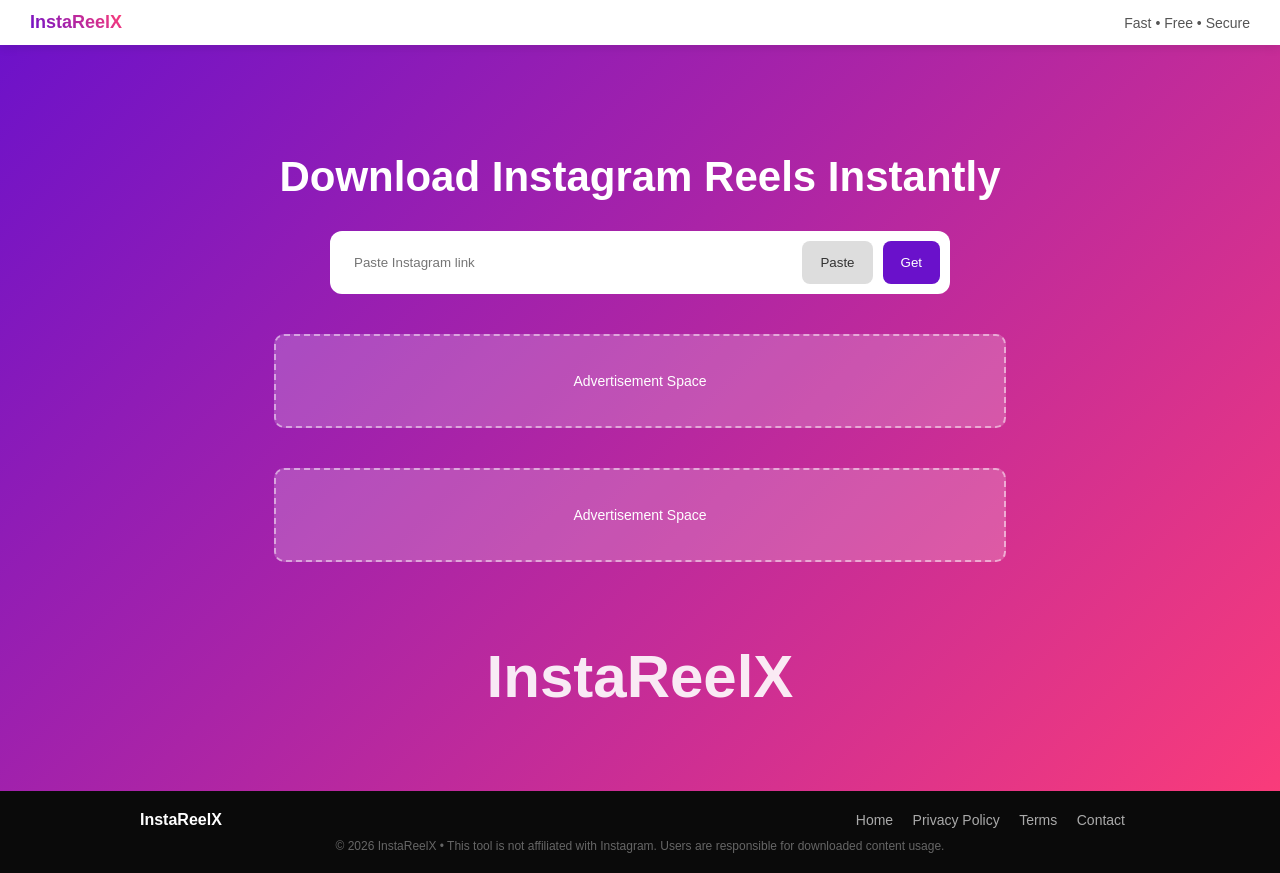
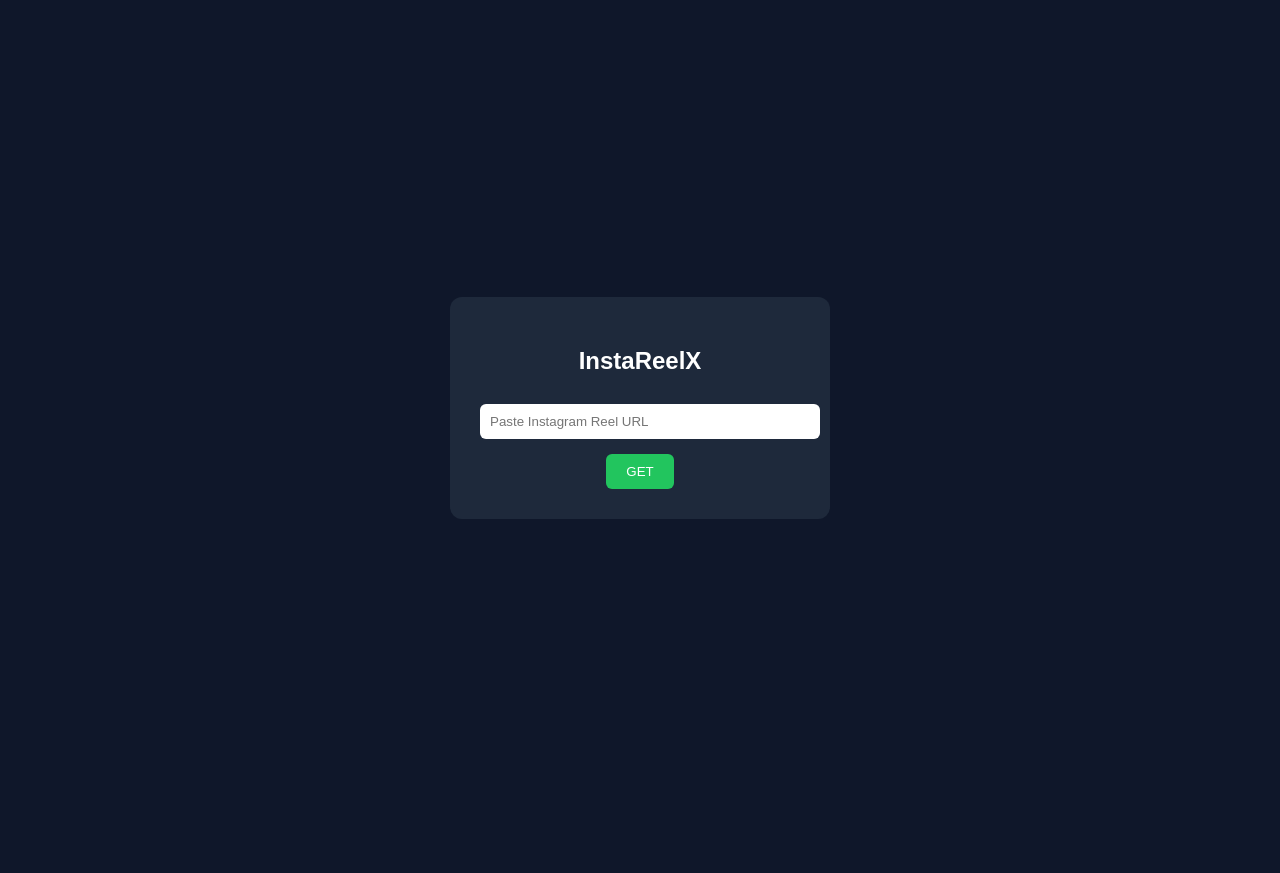
Before and after one commit to shikharyadav007/instareelx, a website: page index.html in a window 1280 px wide. After the commit the page ends 816 px from the top, so only its background shows below. Drawn offline with Linux system fonts and the light colour scheme.

Commit message:
final working version

```diff
--- a/index.html
+++ b/index.html
@@ -1,279 +1,78 @@
 <!DOCTYPE html>
-<html>
+<html lang="en">
 <head>
   <meta charset="UTF-8">
   <title>InstaReelX</title>
+  <meta name="viewport" content="width=device-width, initial-scale=1.0">
 
   <style>
-body{
-  margin:0;
-  font-family:Arial;
-  min-height:100vh;
-  display:flex;
-  flex-direction:column;
-  background: linear-gradient(135deg,#6a11cb,#ff3d77);
-  color:white;
-  text-align:center;
+    body {
+      font-family: Arial;
+      background: #0f172a;
+      color: white;
+      display: flex;
+      justify-content: center;
+      align-items: center;
+      height: 100vh;
     }
 
-/* HEADER */
-.header{
-  background:white;
-  display:flex;
-  justify-content:space-between;
-  align-items:center;
-  padding:12px 30px;
-  box-shadow:0 2px 10px rgba(0,0,0,0.1);
+    .container {
+      text-align: center;
+      background: #1e293b;
+      padding: 30px;
+      border-radius: 12px;
+      width: 320px;
     }
 
-.logo{
-  font-weight:bold;
-  font-size:18px;
-  background:linear-gradient(45deg,#6a11cb,#ff3d77);
-  -webkit-background-clip:text;
-  -webkit-text-fill-color:transparent;
+    input {
+      width: 100%;
+      padding: 10px;
+      margin-top: 10px;
+      border-radius: 6px;
+      border: none;
     }
 
-.header-right{
-  color:#555;
-  font-size:14px;
+    button {
+      margin-top: 15px;
+      padding: 10px 20px;
+      background: #22c55e;
+      border: none;
+      border-radius: 6px;
+      color: white;
+      cursor: pointer;
     }
 
-/* MAIN */
-.hero{
-  flex:1;
-  padding:80px 20px;
-}
-
-h1{
-  font-size:42px;
-}
-
-/* INPUT BOX */
-.box{
-  background:white;
-  border-radius:12px;
-  width:600px;
-  max-width:90%;
-  margin:30px auto;
-  display:flex;
-  padding:10px;
-  gap:10px;
-}
-
-input{
-  flex:1;
-  padding:14px;
-  border:none;
-  outline:none;
-}
-
-button{
-  padding:12px 18px;
-  border:none;
-  cursor:pointer;
-  border-radius:8px;
-}
-
-.get{
-  background:#6a11cb;
-  color:white;
-}
-
-/* 🔥 NEW PASTE BUTTON */
-.paste{
-  background:#ddd;
-  color:#333;
-}
-
-.paste:hover{
-  background:#ccc;
-}
-
-/* VIDEO */
-video{
-  width:400px;
-  max-width:90%;
-  margin-top:20px;
-  border-radius:10px;
-}
-
-.download{
-  margin-top:10px;
-  background:#ff3d77;
-  color:white;
-}
-
-/* BIG LOGO */
-.big-logo{
-  font-size:60px;
-  font-weight:bold;
-  margin-top:80px;
-  opacity:0.9;
-}
-
-/* AD SPACE */
-.ad-box{
-  margin:40px auto;
-  width:728px;
-  max-width:90%;
-  height:90px;
-  background:rgba(255,255,255,0.2);
-  border:2px dashed rgba(255,255,255,0.5);
-  display:flex;
-  align-items:center;
-  justify-content:center;
-  font-size:14px;
-  border-radius:10px;
-}
-
-/* FOOTER */
-.footer{
-  background:#0a0a0a;
-  color:#aaa;
-  padding:20px 30px;
-}
-
-.footer-content{
-  display:flex;
-  justify-content:space-between;
-  flex-wrap:wrap;
-  gap:20px;
-  max-width:1000px;
-  margin:auto;
-}
-
-.footer-left{
-  font-weight:bold;
-  color:white;
-}
-
-.footer-links a{
-  color:#aaa;
-  text-decoration:none;
-  margin-right:15px;
-  font-size:14px;
-}
-
-.footer-links a:hover{
-  color:white;
-}
-
-.footer-bottom{
-  margin-top:10px;
-  font-size:12px;
-  color:#666;
+    button:hover {
+      background: #16a34a;
     }
   </style>
-
 </head>
-
 <body>
 
-<!-- HEADER -->
-<div class="header">
-  <div class="logo">InstaReelX</div>
-  <div class="header-right">Fast • Free • Secure</div>
-</div>
+  <div class="container">
+    <h2>InstaReelX</h2>
 
-<!-- HERO -->
-<div class="hero">
+    <input
+      type="text"
+      id="urlInput"
+      placeholder="Paste Instagram Reel URL"
+    >
 
-<h1>Download Instagram Reels Instantly</h1>
-
-<div class="box">
-  <input id="url" placeholder="Paste Instagram link">
-
-  <!-- 🔥 PASTE BUTTON -->
-  <button class="paste" onclick="pasteLink()">Paste</button>
-
-  <button class="get" onclick="getVideo()">Get</button>
-</div>
-
-<!-- AD TOP -->
-<div class="ad-box">Advertisement Space</div>
-
-<div id="preview" style="display:none;">
-  <video id="video" controls></video>
-  <br>
-  <button class="download" onclick="downloadVideo()">Download</button>
-</div>
-
-<!-- AD MIDDLE -->
-<div class="ad-box">Advertisement Space</div>
-
-<!-- BIG LOGO -->
-<div class="big-logo">
-  InstaReelX
-</div>
-
-</div>
-
-<!-- FOOTER -->
-<div class="footer">
-
-  <div class="footer-content">
-
-    <div class="footer-left">
-      InstaReelX
-    </div>
-
-    <div class="footer-links">
-      <a href="#">Home</a>
-      <a href="#">Privacy Policy</a>
-      <a href="#">Terms</a>
-      <a href="#">Contact</a>
-    </div>
-
-  </div>
-
-  <div class="footer-bottom">
-    © 2026 InstaReelX • This tool is not affiliated with Instagram.
-    Users are responsible for downloaded content usage.
-  </div>
-
+    <button onclick="getVideo()">GET</button>
   </div>
 
   <script>
-let currentUrl = "";
+    function getVideo() {
+      const input = document.getElementById("urlInput");
+      const url = input.value.trim();
 
-/* 🔥 PASTE FUNCTION */
-async function pasteLink(){
-  try{
-    const text = await navigator.clipboard.readText();
-    document.getElementById("url").value = text;
-  }catch(err){
-    alert("Clipboard allow karo");
-  }
-}
-
-/* PREVIEW */
-async function getVideo(){
-  const url = document.getElementById("url").value;
-  currentUrl = url;
-
-  if(!url){
-    alert("Link paste karo");
+      if (!url) {
+        alert("Please enter Instagram URL");
         return;
       }
 
-  const res = await fetch("/get-video",{
-    method:"POST",
-    headers:{"Content-Type":"application/json"},
-    body: JSON.stringify({url})
-  });
-
-  const data = await res.json();
-
-  if(data.videoUrl){
-    document.getElementById("video").src = data.videoUrl;
-    document.getElementById("preview").style.display = "block";
-  }
-}
-
-/* DOWNLOAD */
-function downloadVideo(){
-  window.open("/download-file?url=" + encodeURIComponent(currentUrl));
+      // Backend call
+      window.open(`/download-file?url=${encodeURIComponent(url)}`, "_blank");
     }
   </script>
 
```
Also changed, not shown: server.js (+8 -36 lines). Lines whose indentation alone changed are shown as unchanged.
